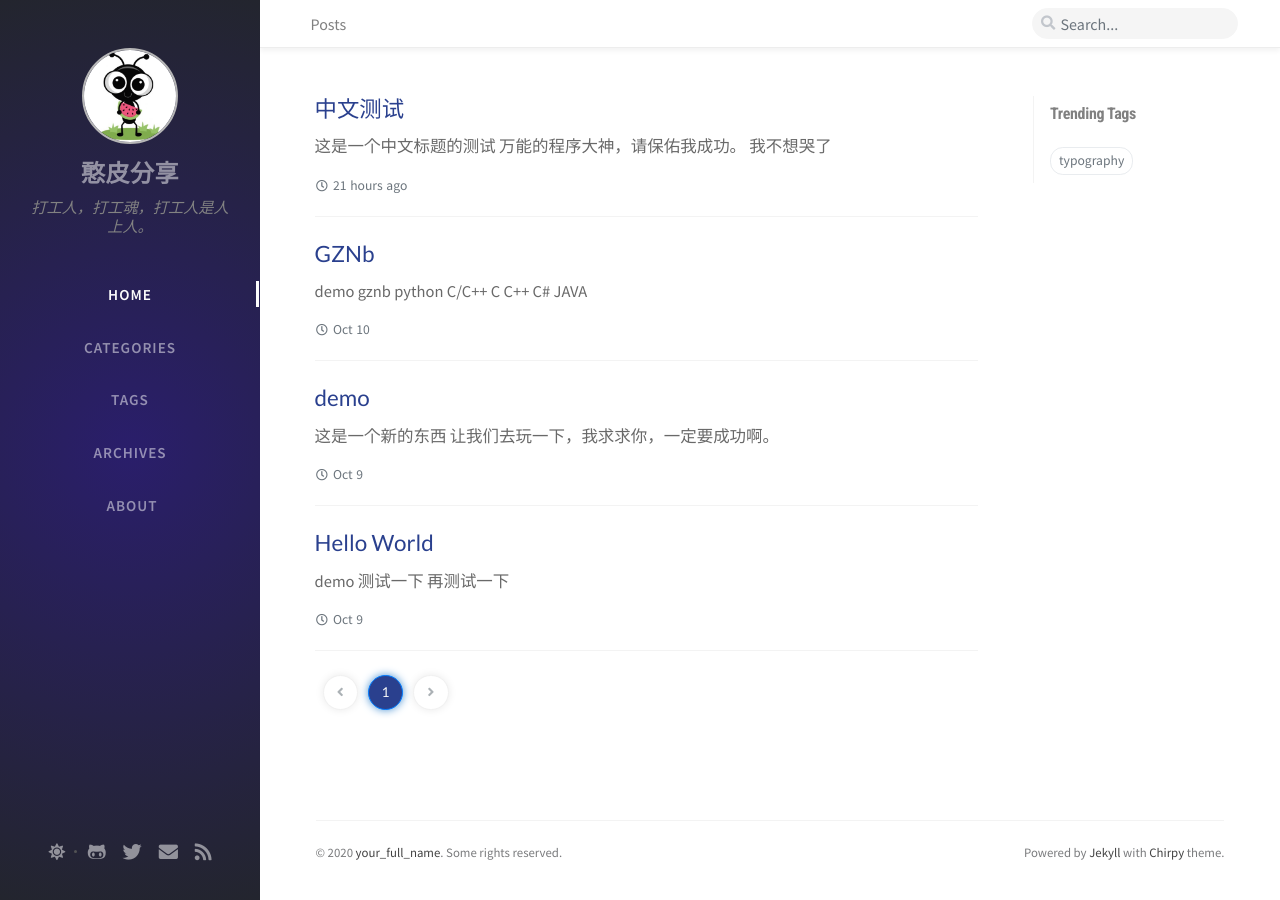
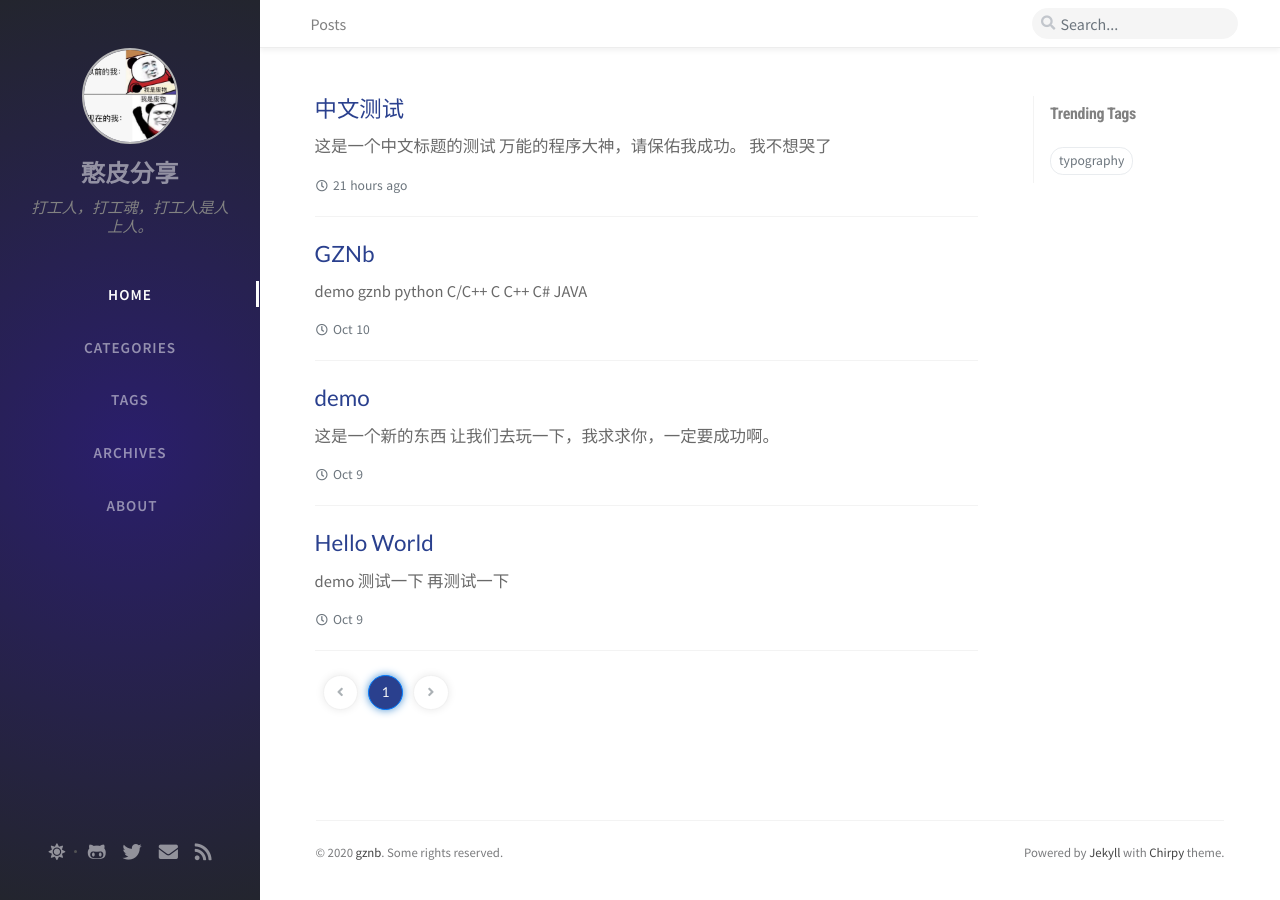
Before and after one commit to gznb/gznb.github.io, a Jekyll site: the page built from index.html, in a window 1280 px wide. Built offline with Jekyll 4.4.1, drawn with Linux system fonts in a browser that asks for light colours; nearby versions of some CDN libraries; the list of posts is cut into pages by our own code; comment, search, counter and statistics services are not loaded.

Commit message:
修改个人资料

```diff
--- a/_config.yml
+++ b/_config.yml
@@ -13,9 +13,7 @@ title: 憨皮分享                          # the main title
 tagline: 打工人，打工魂，打工人是人上人。  # it will display as the sub-title
 
 description: >-                        # used by seo meta and the atom feed
-  A minimal, portfolio, sidebar,
-  bootstrap Jekyll theme with responsive web design
-  and focuses on text presentation.
+  这是一个非常厉害的网站，为什么说它很厉害呢，因为第一句话已经说了，所以这是一个很厉害的网站。
 
 # Replace with the website url, e.g. 'https://username.github.io'
 url: 'https://gznb.github.io'
@@ -28,15 +26,15 @@ github:
   username: gznb             # change to your github username
 
 twitter:
-  username: twitter_username            # change to your twitter username
+  username:             # change to your twitter username
 
 social:
-  name: your_full_name                  # it will shows as the copyright owner in Footer
-  email: example@doamin.com             # change to your email address
+  name: gznb                  # it will shows as the copyright owner in Footer
+  email: 2236276830@qq.com             # change to your email address
   links:
     # The first element serves as the copyright owner's link
-    - https://twitter.com/username      # change to your twitter homepage
-    - https://github.com/username       # change to your github homepage
+    # - https://twitter.com/username      # change to your twitter homepage
+    - https://github.com/gznb       # change to your github homepage
     # Uncomment below to add more social links
     # - https://www.facebook.com/username
     # - https://www.linkedin.com/in/username
@@ -54,7 +52,7 @@ baseurl: ''
 timezone: Asia/Shanghai
 
 google_analytics:
-  id: ''          # Fill with your Google Analytics ID
+  id: '161686139'          # Fill with your Google Analytics ID
   pv:
     # The Google Analytics pageviews switch.
     # DO NOT enable it unless you know how to deploy the Google Analytics superProxy.
@@ -66,7 +64,7 @@ google_analytics:
 
 disqus:
   comments: false  # boolean type, the global switch for posts comments.
-  shortname: ''    # Fill with your Disqus shortname. › https://help.disqus.com/en/articles/1717111-what-s-a-shortname
+  shortname: 'gznb'    # Fill with your Disqus shortname. › https://help.disqus.com/en/articles/1717111-what-s-a-shortname
 
 
 # Prefer color scheme setting, available values:
```
Also changed, not shown: assets/img/sample/avatar.jpg.
